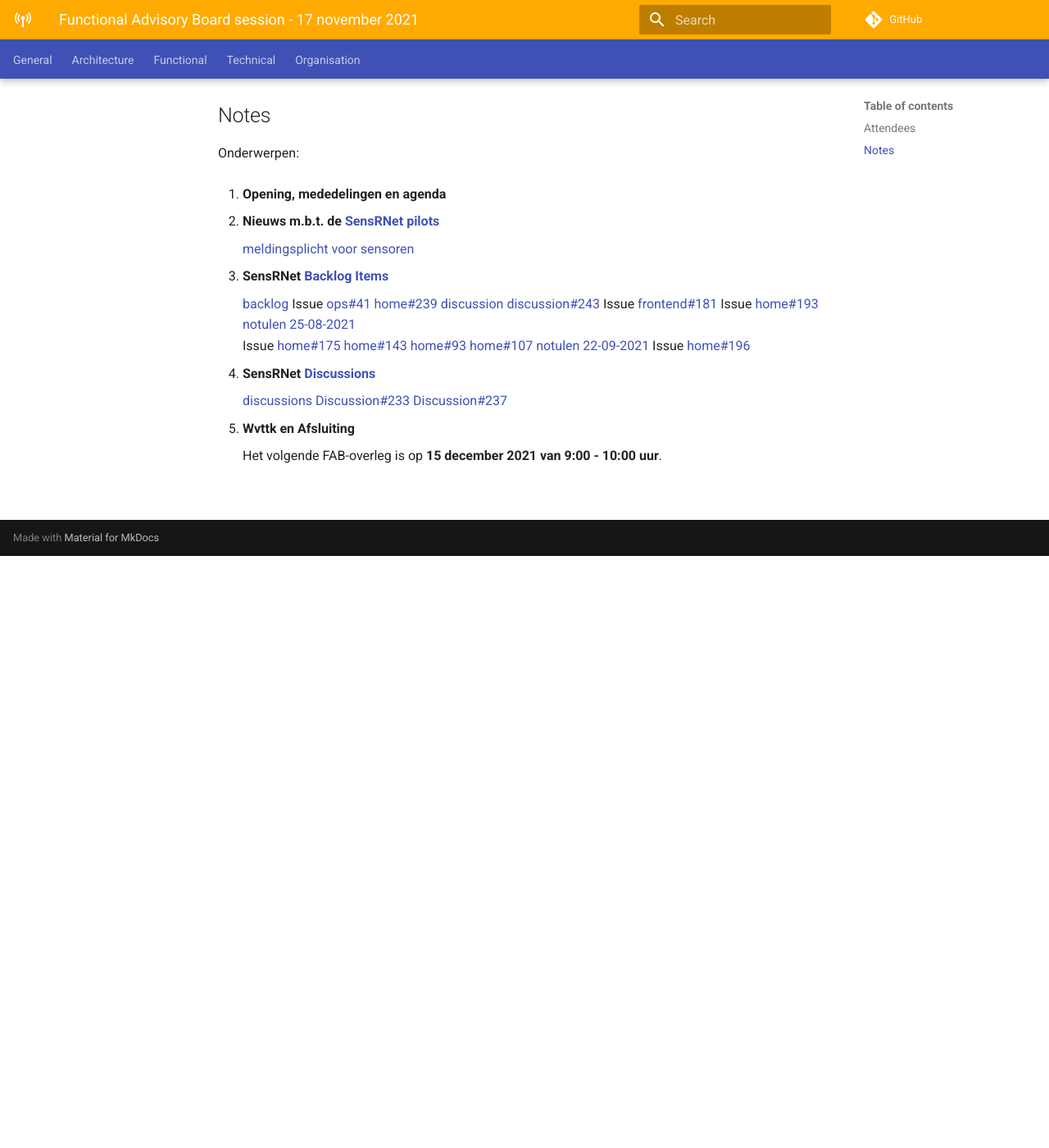
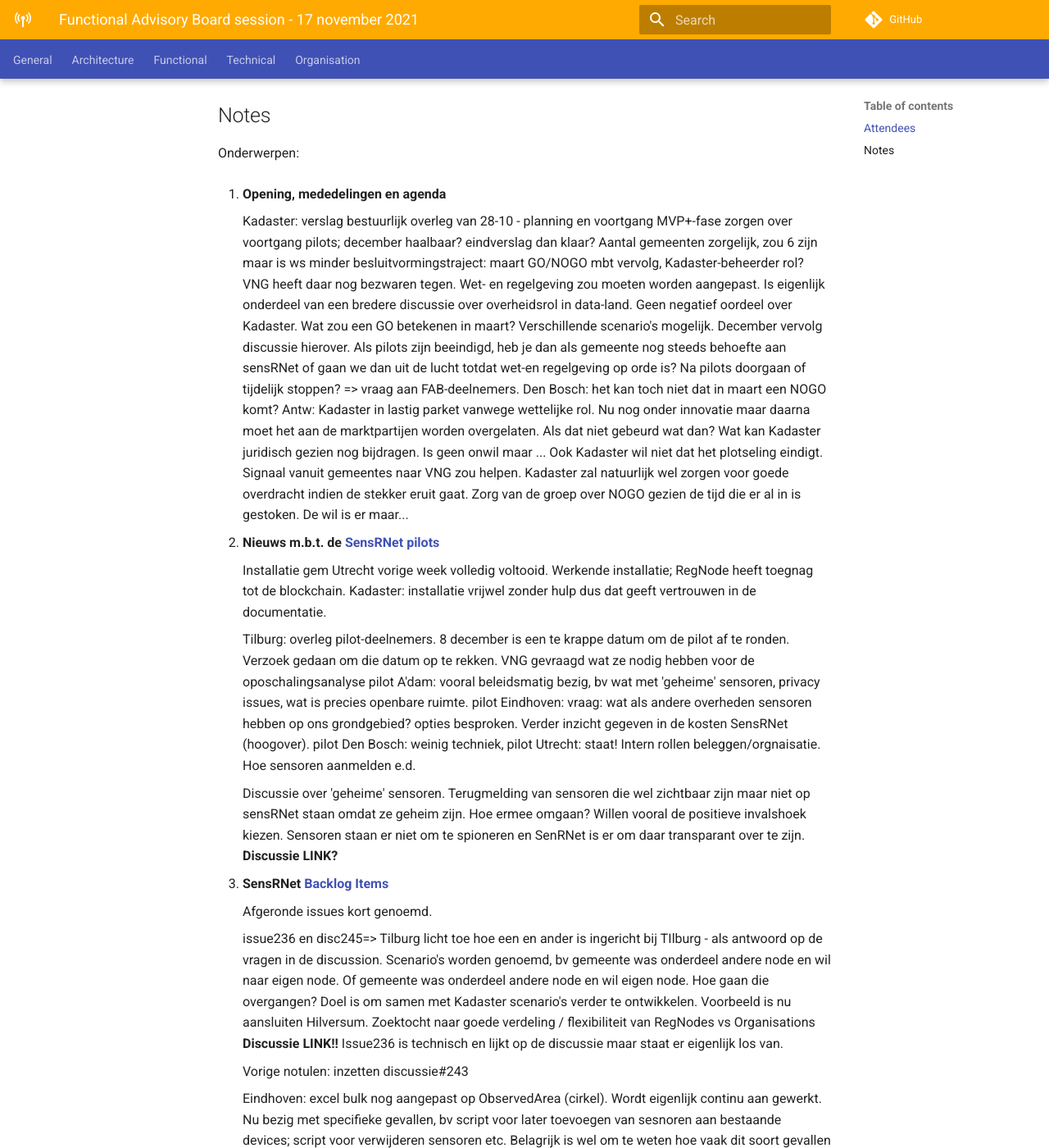
Before and after one commit to kadaster-labs/sensrnet-home, an MkDocs documentation site: the page built from docs/notes/2021-11-17-FAB-notes.md, in a window 1280 px wide and 1400 px high, scrolled down 722 px. Shown: the whole window at 82% size. Built offline with MkDocs 1.6.1 and Material for MkDocs 9.7.7, drawn with Linux system fonts in a browser that asks for light colours; comment, search, counter and statistics services are not loaded; some of the changed text lies outside the part shown.

Commit message:
Update 2021-11-17-FAB-notes.md

```diff
--- a/docs/notes/2021-11-17-FAB-notes.md
+++ b/docs/notes/2021-11-17-FAB-notes.md
@@ -11,14 +11,14 @@ De notes van het [Functional Advisory Board](../FAB.md).
 _(in alfabetische volgorde)_
 
 - Gemeente Amsterdam
-- Gemeente Den Bosch
-- Gemeente Eindhoven
-- Gemeente Helmond
+- v Gemeente Den Bosch
+- Gemeente Den Haag
+- v Gemeente Eindhoven
+- v Gemeente Helmond
 - Gemeente Nijmegen
-- Gemeente Rotterdam
-- Gemeente Tilburg
+- v Gemeente Tilburg
 - Gemeente Utrecht
-- Kadaster (initiator)
+- v Kadaster (initiator)
 
 ## Notes
 
@@ -26,36 +26,65 @@ Onderwerpen:
 
 1. **Opening, mededelingen en agenda**
 
+     Kadaster: verslag bestuurlijk overleg van 28-10 - planning en voortgang MVP+-fase
+     zorgen over voortgang pilots; december haalbaar? eindverslag dan klaar? Aantal gemeenten zorgelijk, zou 6 zijn maar is ws minder
+     besluitvormingstraject: maart GO/NOGO mbt vervolg, Kadaster-beheerder rol? VNG heeft daar nog bezwaren tegen. Wet- en regelgeving zou moeten worden aangepast.
+     Is eigenlijk onderdeel van een bredere discussie over overheidsrol in data-land. Geen negatief oordeel over Kadaster.
+     Wat zou een GO betekenen in maart? Verschillende scenario's mogelijk. December vervolg discussie hierover.
+     Als pilots zijn beeindigd, heb je dan als gemeente nog steeds behoefte aan sensRNet of gaan we dan uit de lucht totdat wet-en regelgeving op orde is?
+     Na pilots doorgaan of tijdelijk stoppen? => vraag aan FAB-deelnemers.
+     Den Bosch: het kan toch niet dat in maart een NOGO komt? Antw: Kadaster in lastig parket vanwege wettelijke rol. Nu nog onder innovatie maar daarna moet het aan de marktpartijen worden overgelaten. Als dat niet gebeurd wat dan? Wat kan Kadaster juridisch gezien nog bijdragen. Is geen onwil maar ... Ook Kadaster wil niet dat het plotseling eindigt. Signaal vanuit gemeentes naar VNG zou helpen. Kadaster zal natuurlijk wel zorgen voor goede overdracht indien de stekker eruit gaat.
+     Zorg van de groep over NOGO gezien de tijd die er al in is gestoken. De wil is er maar...
+
 
 2. **Nieuws m.b.t. de [SensRNet pilots](https://kadaster-labs.github.io/sensrnet-home/Pilots/)**
 
-     [meldingsplicht voor sensoren](https://www.amsterdam.nl/bestuur-en-organisatie/college/wethouder/touria-meliani/persberichten/meldingsplicht-amsterdamse/)
+     Installatie gem Utrecht vorige week volledig voltooid. Werkende installatie; RegNode heeft toegnag tot de blockchain.
+     Kadaster: installatie vrijwel zonder hulp dus dat geeft vertrouwen in de documentatie.
+
+     Tilburg: overleg pilot-deelnemers. 8 december is een te krappe datum om de pilot af te ronden. Verzoek gedaan om die datum op te rekken. VNG gevraagd wat ze nodig hebben voor de oposchalingsanalyse
+     pilot A'dam: vooral beleidsmatig bezig, bv wat met 'geheime' sensoren, privacy issues, wat is precies openbare ruimte.
+     pilot Eindhoven: vraag: wat als andere overheden sensoren hebben op ons grondgebied? opties besproken. Verder inzicht gegeven in de kosten SensRNet (hoogover).
+     pilot Den Bosch: weinig techniek,
+     pilot Utrecht: staat! Intern rollen beleggen/orgnaisatie. Hoe sensoren aanmelden e.d.
+
+     Discussie over 'geheime' sensoren. Terugmelding van sensoren die wel zichtbaar zijn maar niet op sensRNet staan omdat ze geheim zijn. Hoe ermee omgaan?
+     Willen vooral de positieve invalshoek kiezen. Sensoren staan er niet om te spioneren en SenRNet is er om daar transparant over te zijn.
+     **Discussie LINK?**
+
 
 3. **SensRNet [Backlog Items](https://github.com/orgs/kadaster-labs/projects/1)**
 
-     [backlog](https://github.com/orgs/kadaster-labs/projects/1)
-     Issue [ops#41](https://github.com/kadaster-labs/sensrnet-ops/issues/41)
+     Afgeronde issues kort genoemd.
+
+     issue236 en disc245=>
+     Tilburg licht toe hoe een en ander is ingericht bij TIlburg - als antwoord op de vragen in de discussion. Scenario's worden genoemd, bv gemeente was onderdeel andere node en wil naar eigen node. Of gemeente was onderdeel andere node en wil eigen node. Hoe gaan die overgangen? Doel is om samen met Kadaster scenario's verder te ontwikkelen. Voorbeeld is nu aansluiten Hilversum.
+     Zoektocht naar goede verdeling / flexibiliteit van RegNodes vs Organisations
+     **Discussie LINK!!**
+     Issue236 is technisch en lijkt op de discussie maar staat er eigenlijk los van.
+
+     Vorige notulen: inzetten discussie#243
+
+     Eindhoven: excel bulk nog aangepast op ObservedArea (cirkel). Wordt eigenlijk continu aan gewerkt. Nu bezig met specifieke gevallen, bv script voor later toevoegen van sesnoren aan bestaande devices; script voor verwijderen sensoren etc. Belagrijk is wel om te weten hoe vaak dit soort gevallen voorkomen om geen scripts te maken die nooit gebruikt worden.
+
+     Issue#166:
+     Kadaster: Volgende keer demo ObservedArea (issue#166)
+     Eindhoven: voeg tooltip/commentaar toe dat er niet in gebouwen gesenst wordt ook al komt de ObservedArea over gebouwen heen.
+
      [home#239](https://github.com/kadaster-labs/sensrnet-home/issues/239)
      [discussion](https://github.com/kadaster-labs/sensrnet-home/discussions)
      [discussion#243](https://github.com/kadaster-labs/sensrnet-home/discussions/243)
-     Issue [frontend#181](https://github.com/kadaster-labs/sensrnet-registry-frontend/issues/181)
-     Issue [home#193](https://github.com/kadaster-labs/sensrnet-home/issues/193)
-     [notulen 25-08-2021](https://kadaster-labs.github.io/sensrnet-home/notes/2021-08-25-FAB-notes/)
-     Issue [home#175](https://github.com/kadaster-labs/sensrnet-home/issues/175)
-     [home#143](https://github.com/kadaster-labs/sensrnet-home/issues/143)
-     [home#93](https://github.com/kadaster-labs/sensrnet-home/issues/93)
-     [home#107](https://github.com/kadaster-labs/sensrnet-home/issues/107)
-     [notulen 22-09-2021](https://kadaster-labs.github.io/sensrnet-home/notes/2021-09-22-FAB-notes/)
-     Issue [home#196](https://github.com/kadaster-labs/sensrnet-home/issues/196)
+
+
 
 4. **SensRNet [Discussions](https://github.com/kadaster-labs/sensrnet-home/discussions)**
 
+     xxx
+
      [discussions](https://github.com/kadaster-labs/sensrnet-home/discussions)
      [Discussion#233](https://github.com/kadaster-labs/sensrnet-home/discussions/233)
-     [Discussion#237](https://github.com/kadaster-labs/sensrnet-home/discussions/237)
 
 5. **Wvttk en Afsluiting**
 
-
-
+     Vraag&besluit: Vervolg overleggen continueren in 2022, zelfde dag/tijd/duur
      Het volgende FAB-overleg is op **15 december 2021 van 9:00 - 10:00 uur**.
```
